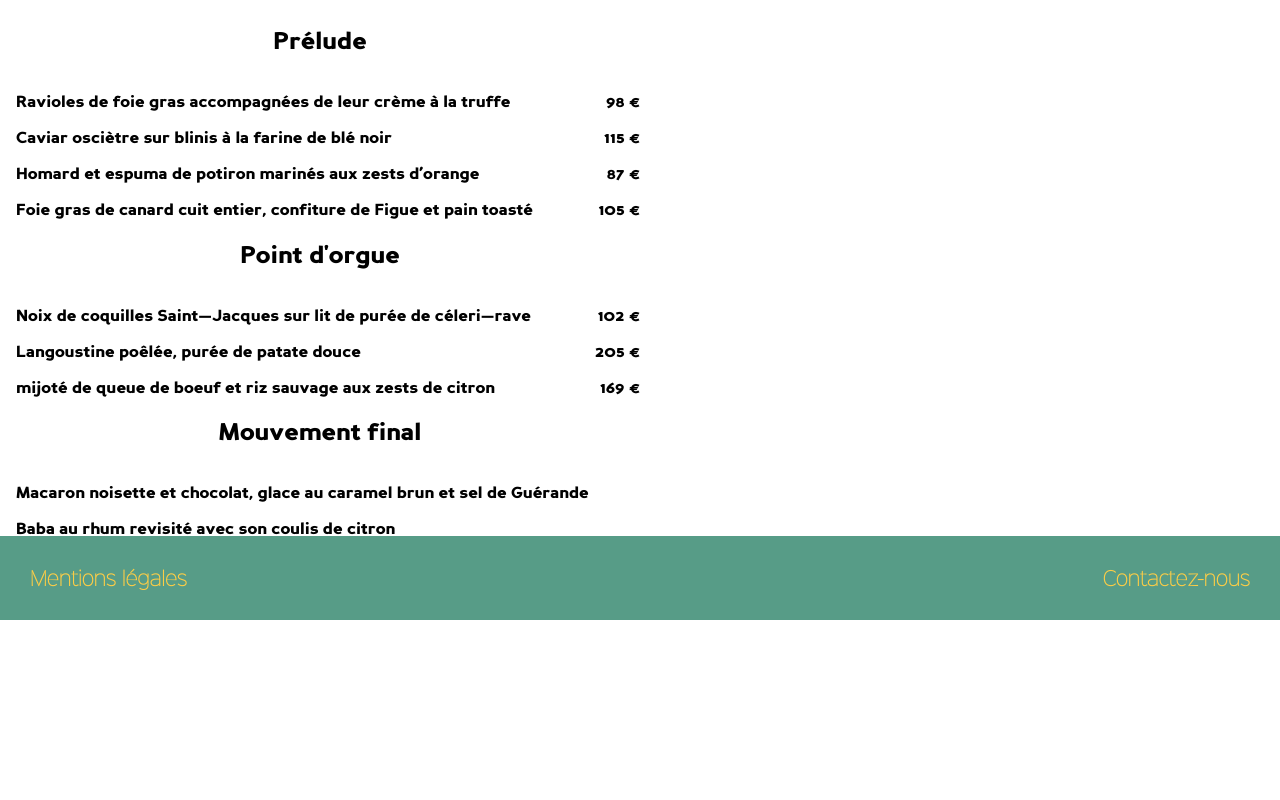
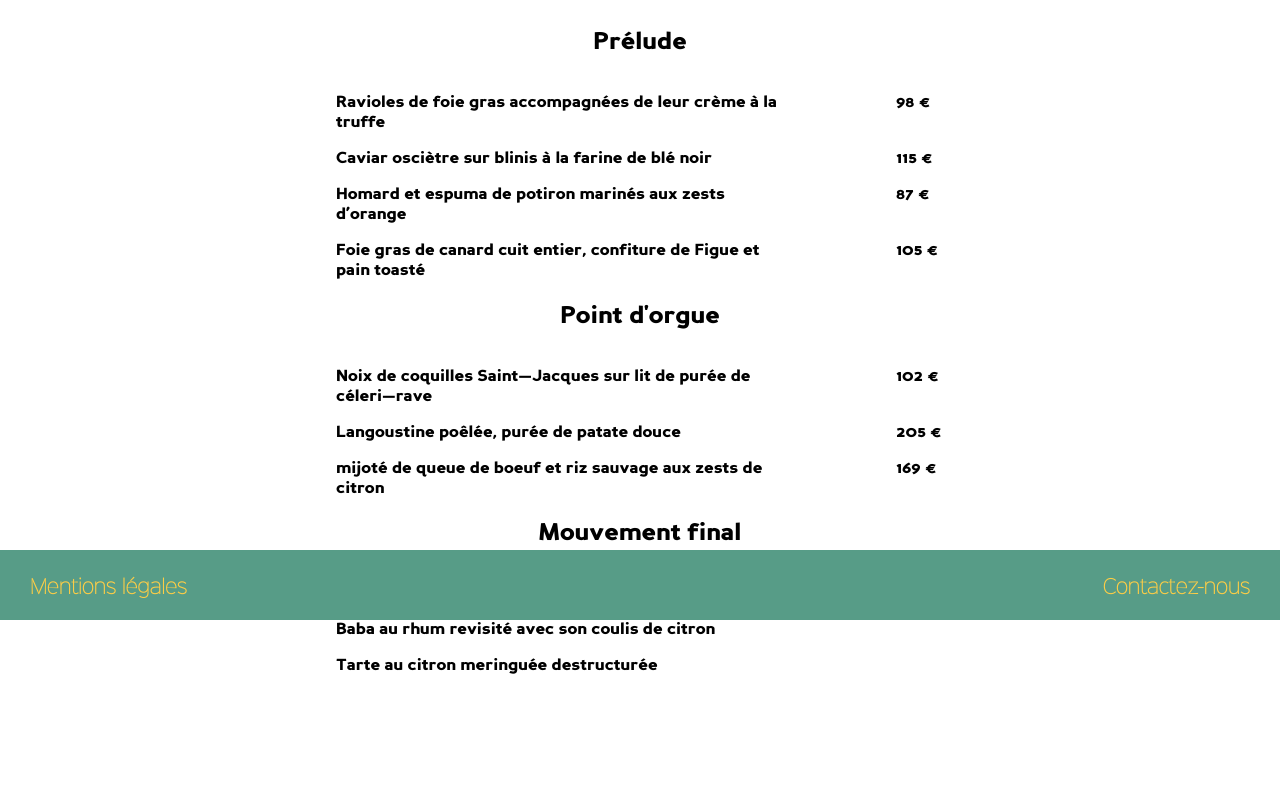
Before and after one commit to michelre/jeansebastien-p3, a website: page menu1.html in a window 1280 px wide. Shown: the part 180-980 px from the top of the page. Before the commit the page ends 800 px from the top, so only its background shows below. Drawn offline with nearby package versions, Linux system fonts and the light colour scheme; files that its build step writes are made by us from their sources; files whose address does not match are found by name.

Commit message:
mise en forme web et moible des menus

```diff
--- a/menu1.html
+++ b/menu1.html
@@ -16,7 +16,7 @@
         </a>
     </section>
 
-
+    <div class="container container--menu1">
         <h1 class="titre__menu"> La note enchantée</h1>
 
 
@@ -98,7 +98,7 @@
             </div>
         </section>
 
-    <section class="parti_menu">
+        <section class="parti_menu parti_menu--dessert">
 
             <h2> Mouvement final</h2>
 
@@ -122,6 +122,9 @@
             </div>
 
         </section>
+    </div>
+
+
     <section class="pieds">
         <div class="mentions">
             <a href="mentions légales.html">
--- a/sass/_footer.scss
+++ b/sass/_footer.scss
@@ -5,10 +5,13 @@
     position: fixed;
     bottom: 0;
     width: 100%;
+    height: 70px;
     background: $color-menu1;
     display: flex;
     justify-content: space-between;
     color: $color-font;
+    box-sizing: border-box;
+    align-items: center;
     .mentions {
         display: flex;
         padding: 10px 30px 10px 30px;
--- a/sass/_header.scss
+++ b/sass/_header.scss
@@ -11,6 +11,7 @@
     text-align: center;
     margin: 0 0 0 0;
     padding: 10px 10px 10px 10px;
+    box-sizing: border-box;
     h1 {
         color: $color-font;
         margin: 0 0 0 0;
--- a/sass/main.scss
+++ b/sass/main.scss
@@ -132,6 +132,8 @@
         width: 40em;
         display: flex;
         flex-direction: column;
+        max-width: 700px;
+        margin: auto;
         h2 {
             display: flex;
             justify-content: center;
@@ -143,8 +145,13 @@
         }
     }
 
-    ._dessert {
-        margin-bottom: 125px;
+    .container {
+        width: 50%;
+        margin: auto;
+    }
+
+    .parti_menu--dessert {
+        padding-bottom: 125px;
     }
 
     .platprix {
@@ -152,17 +159,28 @@
         justify-content: space-between;
         .nom_plat {
             display: flex;
+            width: 100%;
             p {
                 margin: 1em 1em 0 1em;
+                width: 80%;
             }
         }
         .prix {
             display: flex;
             margin-top: 1em;
+            min-width: 10%;
         }
     }
-    /*@media screen and (max-width: 1024px) {
+    /* DEVELOPPEMENT MOBILE*/
+
+    @media screen and (max-width: 1024px) {
         .menus {
+            .ligne {
+                flex-wrap: wrap;
+            }
+        }
+    }
+    /*  .menus {
             display: flex;
             flex-direction: column;
             width: 100%;
```
Also changed, not shown: menu2.html (+2 -2 lines), menu3.html (+5 -1 lines), menu4.html (+6 -3 lines), style.css, 1 other file. Lines whose indentation alone changed are shown as unchanged.
